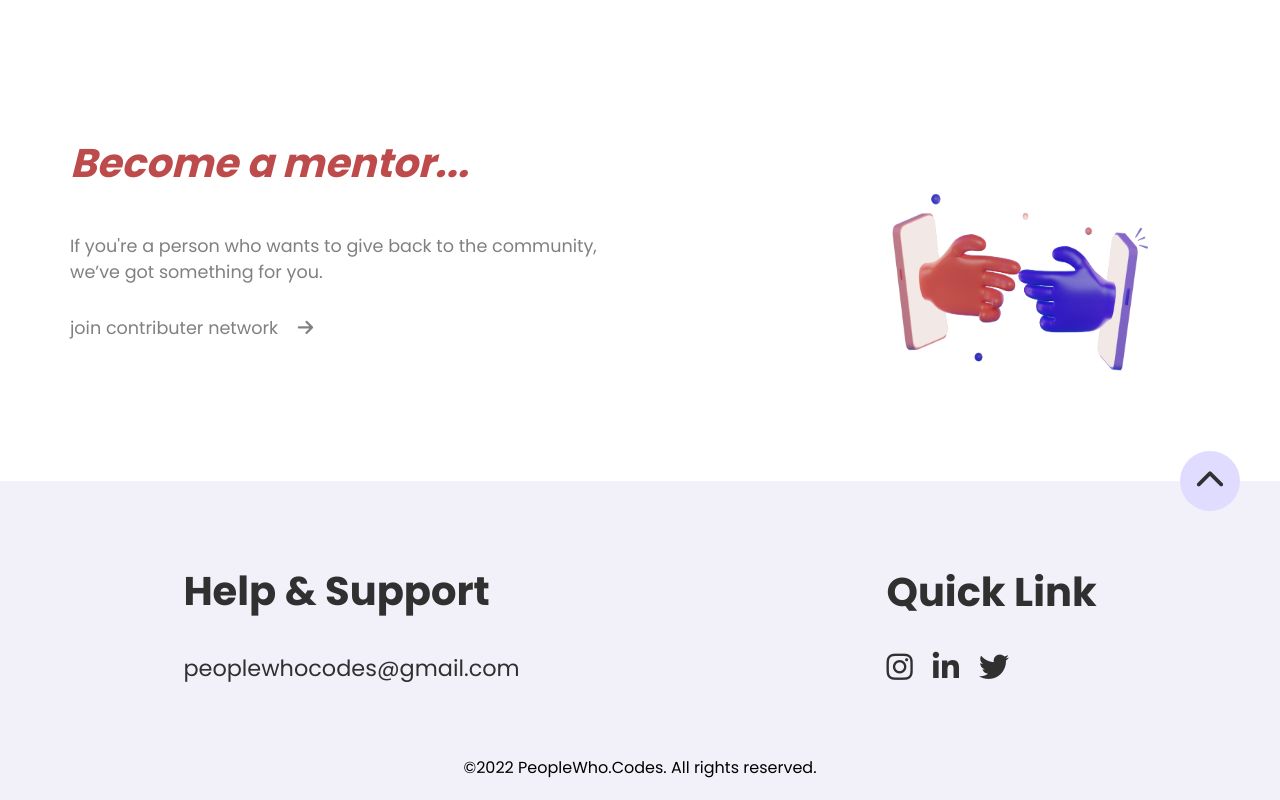
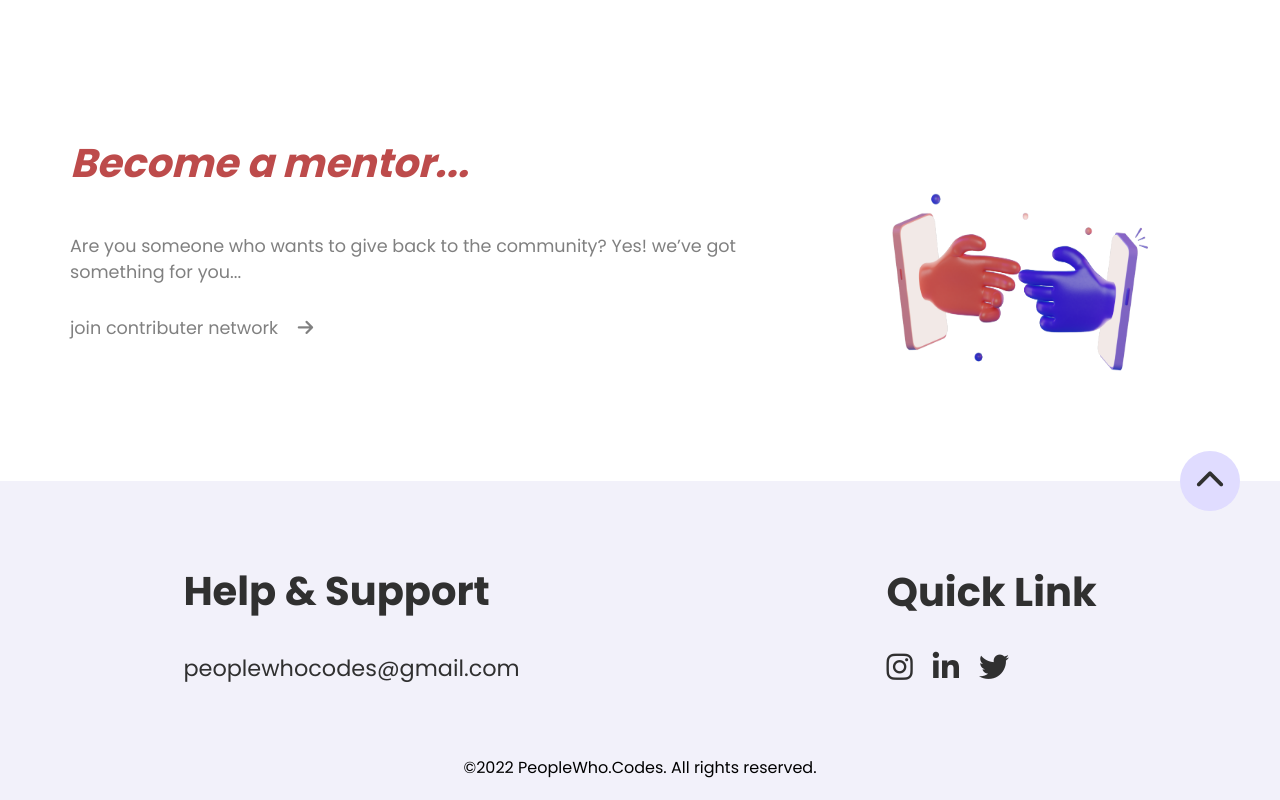
Before and after one commit to adcratic/peoplewho.codes, a React (Create React App) app: page / in a window 1280 px wide. Shown: the part 1871-2671 px from the top of the page. Built offline with nearby package versions, Linux system fonts and the light colour scheme.

Commit message:
updated become mentor section copy

```diff
--- a/src/components/HeroSection/HeroSection.js
+++ b/src/components/HeroSection/HeroSection.js
@@ -69,7 +69,7 @@ const HeroSection = () => {
                 </div>
                 <div className='mentor-section-content'>
                     <div className='mentor-section-p'>
-                        <p>If you're a person who wants to give back to the community,<br/> we’ve got something for you.</p>
+                        <p>Are you someone who wants to give back to the community? Yes! we’ve got something for you...</p>
                         <p className="contributer-link" onClick={openLink}>join contributer network <i class="fas fa-arrow-right"></i></p>
                     </div>
                     <div className='mentor-image'>
```
